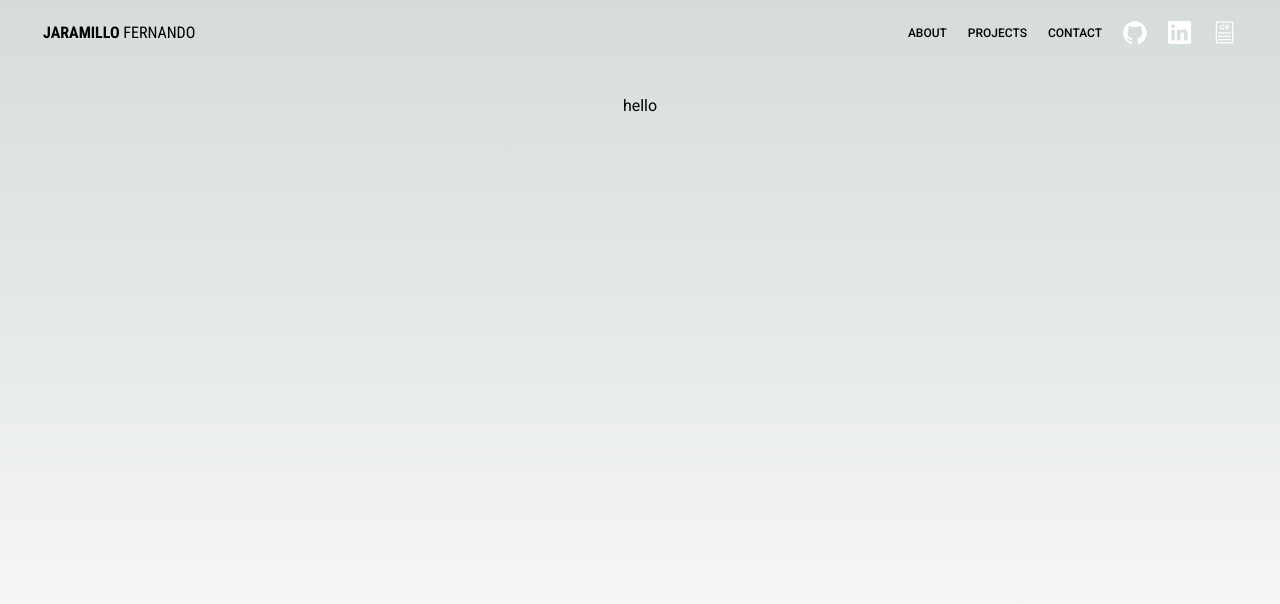
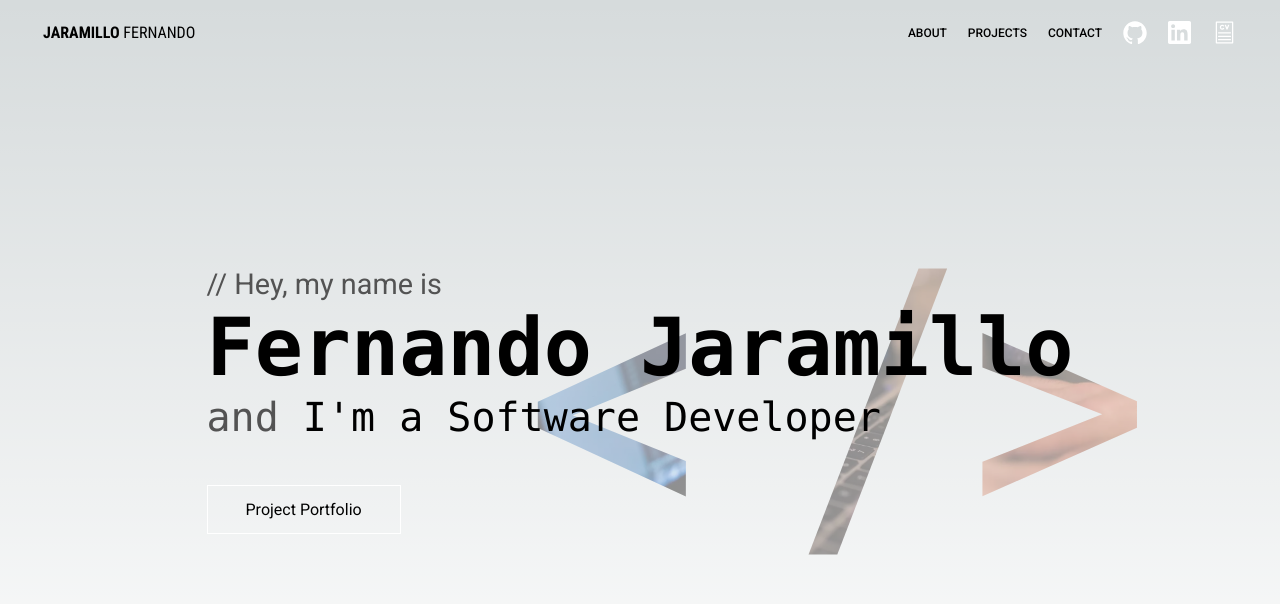
Before and after one commit to ferb7o2/jaramillo.dev, a Next.js app: page / in a window 1280 px wide. Shown: the top 604 px of the page. Built offline with nearby package versions, Linux system fonts and the light colour scheme.

Commit message:
finished landing page

```diff
--- a/src/app/page.module.css
+++ b/src/app/page.module.css
@@ -3,7 +3,7 @@
 	flex-direction: column;
 	justify-content: space-between;
 	align-items: center;
-	padding: 6rem;
+
 	min-height: 100vh;
 }
 
--- a/src/app/page.tsx
+++ b/src/app/page.tsx
@@ -1,7 +1,12 @@
+import AboutSection from "@/components/About/about";
 import Image from "next/image";
 
 import styles from "./page.module.css";
 
 export default function Home() {
-	return <main className={styles.main}>hello</main>;
+	return (
+		<main className={styles.main}>
+			<AboutSection />
+		</main>
+	);
 }
--- /dev/null
+++ b/src/components/About/about.module.css
@@ -0,0 +1,67 @@
+.main {
+	display: flex;
+	flex-direction: column;
+	height: 100vh;
+	justify-content: center;
+}
+
+.main p {
+	font-size: clamp(1rem, 3vw + 0.5rem, 1.8rem);
+	color: #535353;
+}
+
+.main h1 {
+	font-size: clamp(2.25rem, 5vw + 1rem, 5.625rem);
+	font-family: "Consolas";
+	font-weight: bold;
+}
+
+.main h3 {
+	font-size: clamp(1.3rem, 3vw + 0.2rem, 2.5rem);
+	font-family: "Consolas";
+	font-weight: 400;
+}
+
+.main h3 span {
+	color: #535353;
+}
+
+.main a {
+	font-size: 16px;
+	border: 1px solid white;
+	width: fit-content;
+	padding: 14px 38px;
+	margin-top: 45px;
+}
+
+.main a:hover {
+	opacity: 0.6;
+	color: red;
+	border-color: red;
+}
+
+.bg_img {
+	/*font-size: 517px;*/
+	font-size: clamp(90px, 27vw + 25px, 517px);
+	background-size: cover;
+	z-index: -3;
+	-webkit-background-clip: text;
+	-webkit-text-fill-color: transparent;
+	opacity: 0.4;
+	white-space: nowrap;
+	position: absolute;
+	left: 41vw;
+	top: 23.5vh;
+	background-image: url("../../../public/assets/images/computer-bg.webp");
+}
+
+@media screen and (max-width: 800px) {
+	.bg_img {
+		top: 40vh;
+	}
+
+	.main h1,
+	.main h3 {
+		margin-top: 10px;
+	}
+}
--- /dev/null
+++ b/src/components/About/about.tsx
@@ -0,0 +1,19 @@
+import Link from "next/link";
+import React from "react";
+import styles from "./about.module.css";
+
+function AboutSection() {
+	return (
+		<div className={styles.main}>
+			<span className={styles.bg_img}>{"< />"}</span>
+			<p>// Hey, my name is</p>
+			<h1>Fernando Jaramillo</h1>
+			<h3>
+				<span>and</span> I'm a Software Developer
+			</h3>
+			<Link href={"#projects"}>Project Portfolio</Link>
+		</div>
+	);
+}
+
+export default AboutSection;
```
Also changed, not shown: public/assets/images/computer-bg.webp (added).
